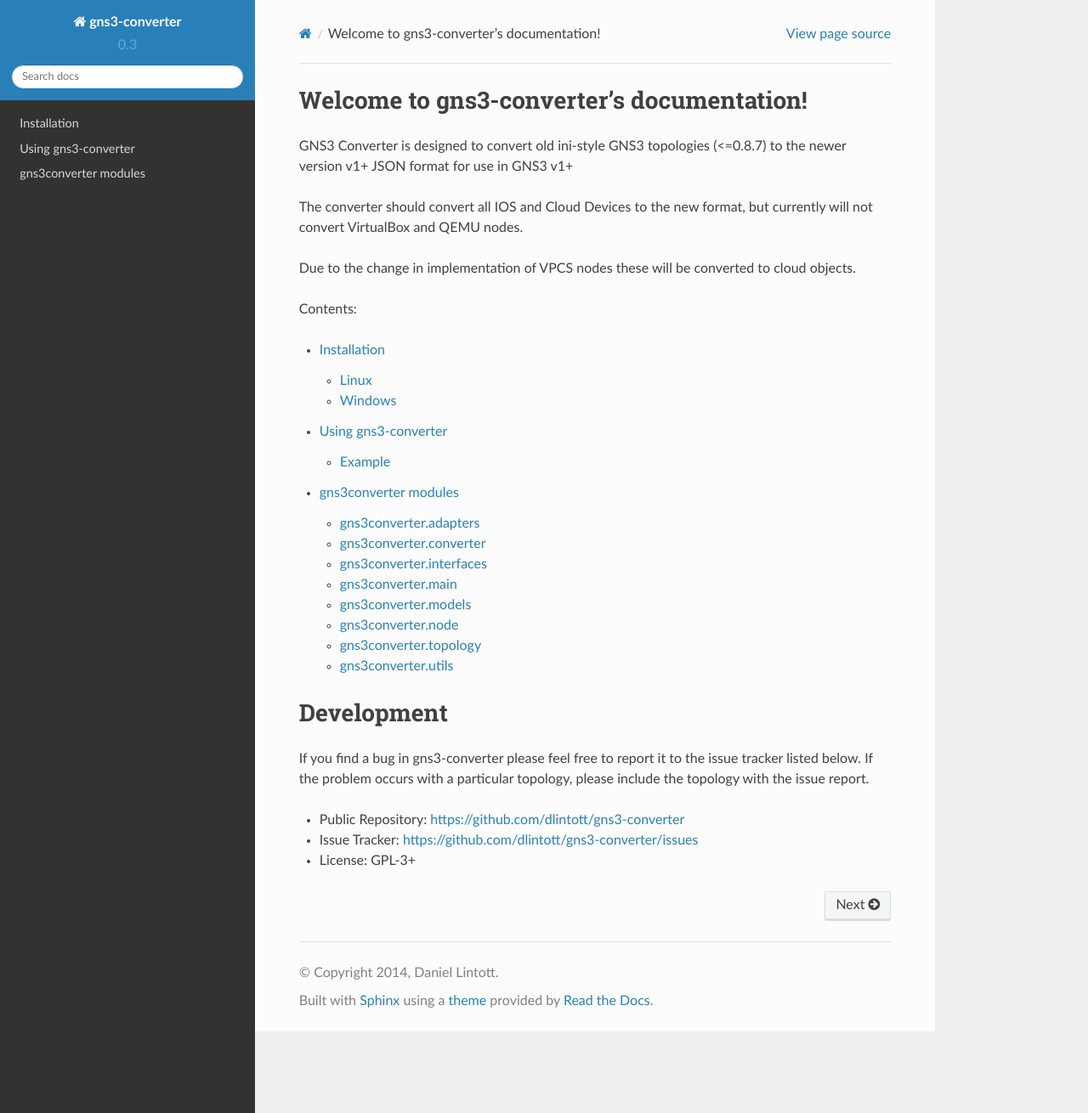
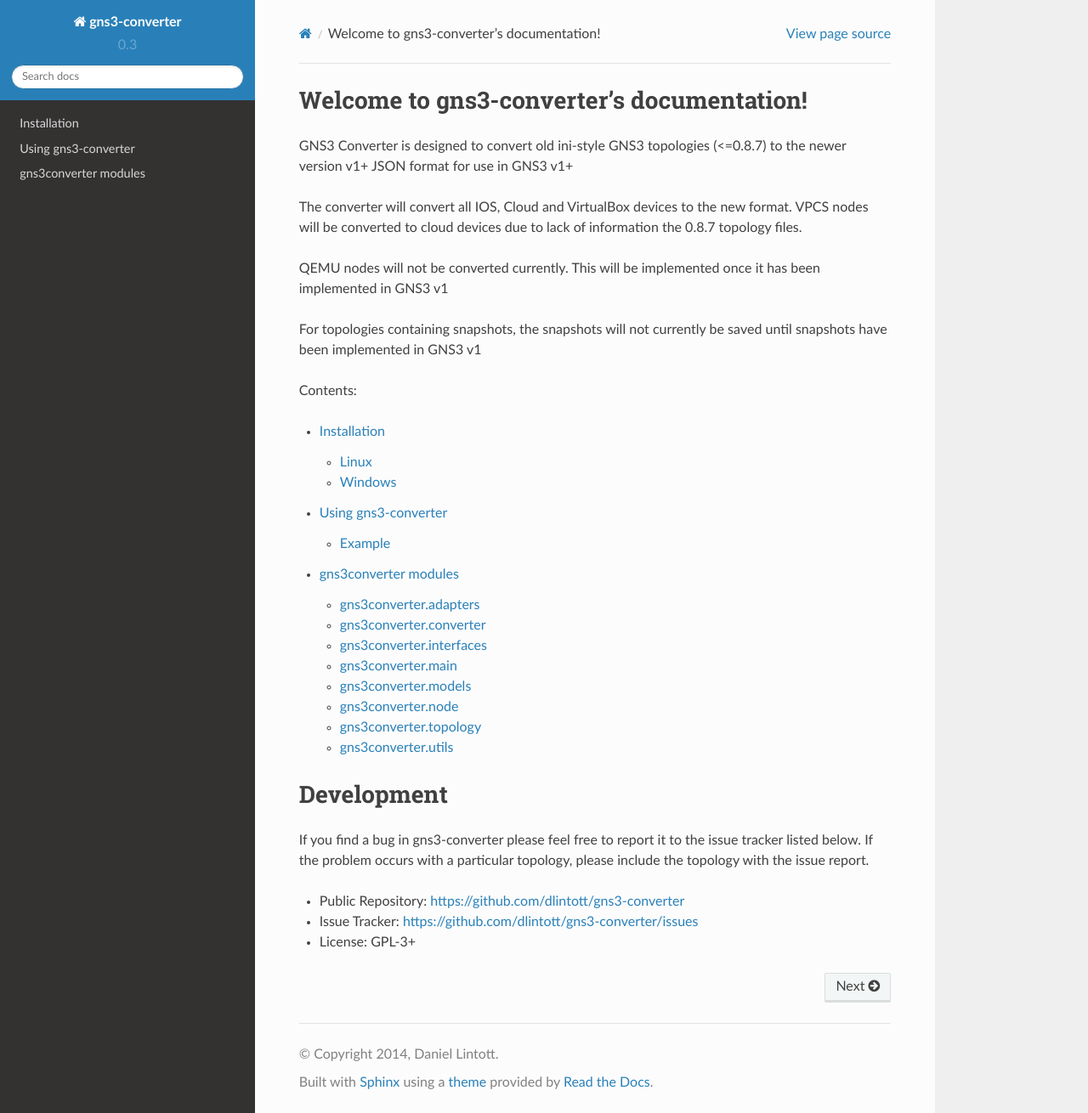
Before and after one commit to TwoWheelDev/gns3-converter, a Sphinx documentation site: the page built from docs/index.rst, in a window 1280 px wide and 1310 px high. Shown: the whole window at 85% size. Built offline with Sphinx 7.4.7 and the Read the Docs theme 2.0.0, drawn with Linux system fonts in a browser that asks for light colours.

Commit message:
Update documentation
[ci skip]

```diff
--- a/docs/index.rst
+++ b/docs/index.rst
@@ -4,11 +4,15 @@
 GNS3 Converter is designed to convert old ini-style GNS3 topologies (<=0.8.7)
 to the newer version v1+ JSON format for use in GNS3 v1+
 
-The converter should convert all IOS and Cloud Devices to the new format, but
-currently will not convert VirtualBox and QEMU nodes.
+The converter will convert all IOS, Cloud and VirtualBox devices to the new
+format. VPCS nodes will be converted to cloud devices due to lack of
+information the 0.8.7 topology files.
 
-Due to the change in implementation of VPCS nodes these will be converted to
-cloud objects.
+QEMU nodes will not be converted currently. This will be implemented once it
+has been implemented in GNS3 v1
+
+For topologies containing snapshots, the snapshots will not currently be saved
+until snapshots have been implemented in GNS3 v1
 
 Contents:
 
```
Also changed, not shown: README.rst (+9 -2 lines).
